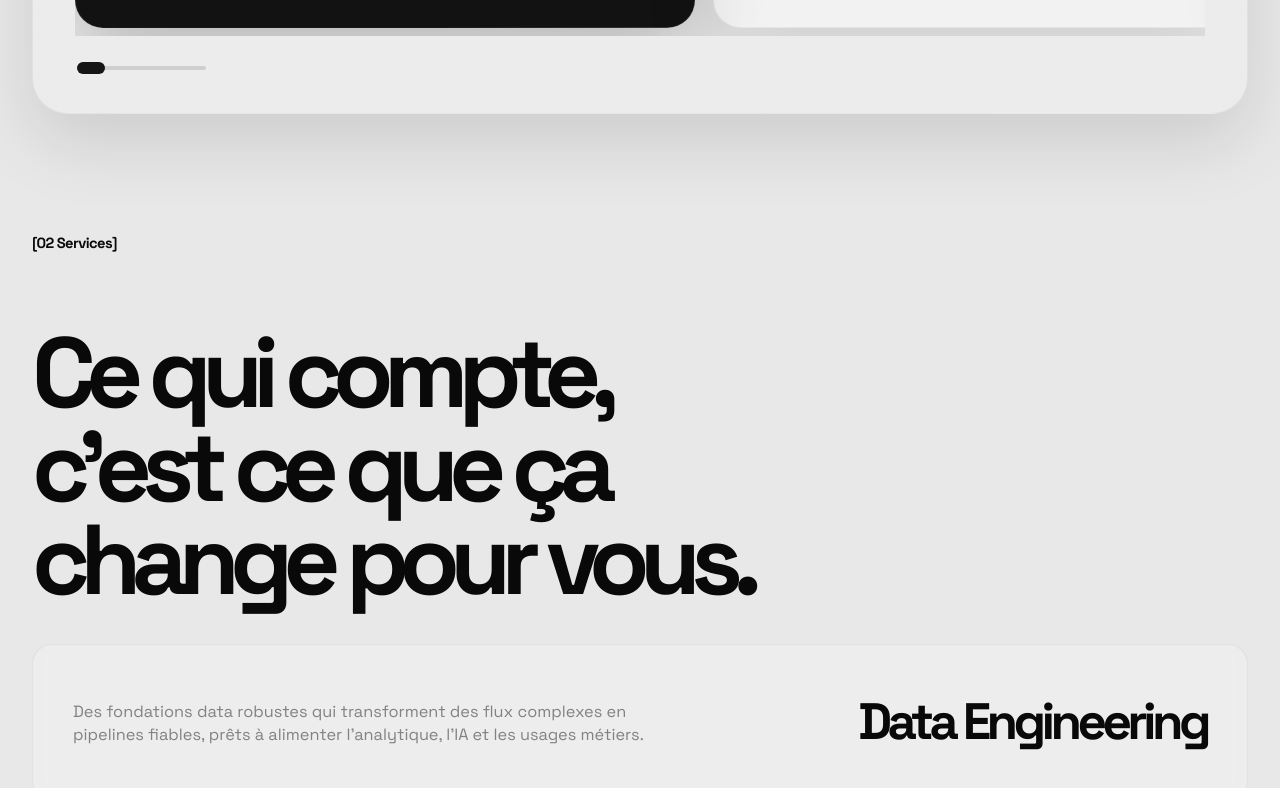
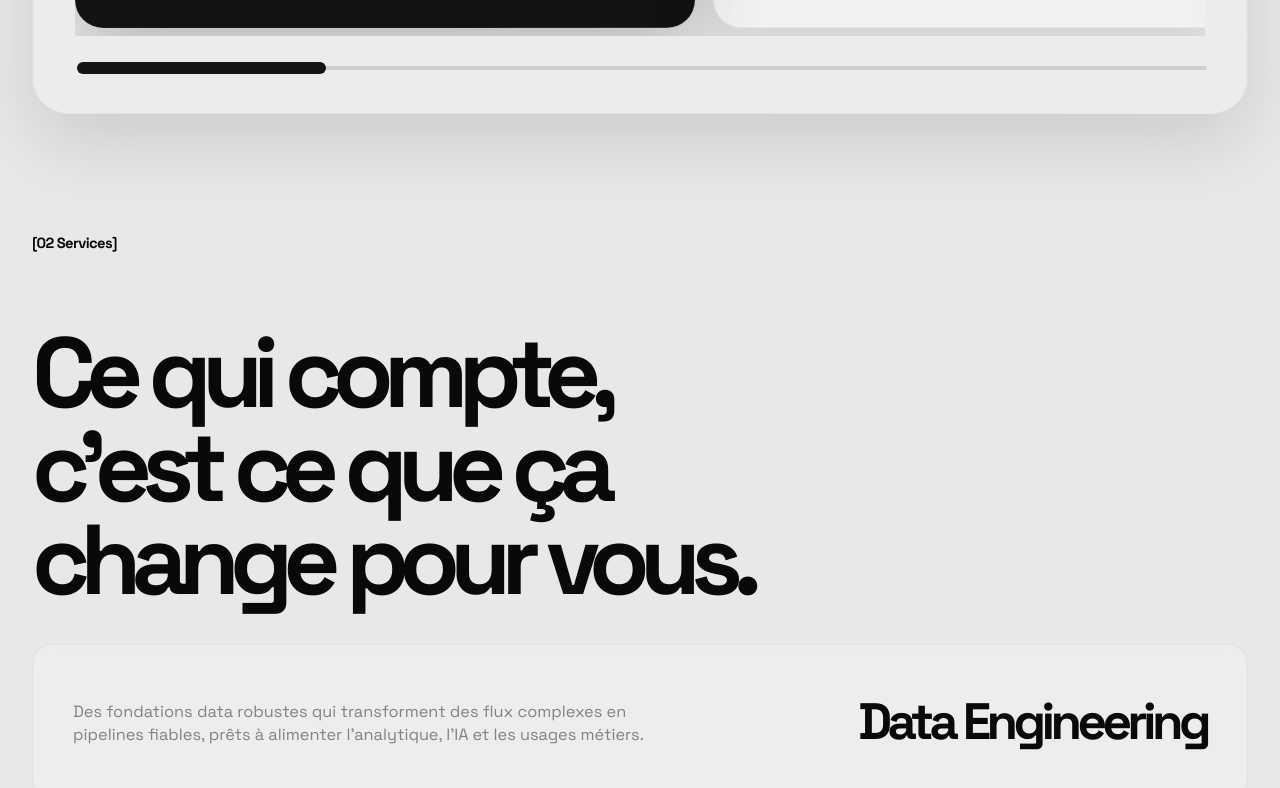
Before and after one commit to Quasarzero-labs/website-qs-lp, a website built with Vite: page index.html in a window 1280 px wide. Shown: the part 2901-3689 px from the top of the page. Built offline with nearby package versions, Linux system fonts and the light colour scheme; some packages are replaced by stand-ins of ours.

Commit message:
fix: scrollbar width and arrow/scrollbar sync

```diff
--- a/script.js
+++ b/script.js
@@ -432,6 +432,7 @@ function initCaseStudiesMotion() {
     const card = caseGrid.querySelector(".case-card");
     const step = card ? card.offsetWidth + 18 : 360;
     caseTrack.scrollLeft += dir * step;
+    syncScrollbarFromTrack();
   };
 
   syncScrollbarFromTrack();
--- a/styles.css
+++ b/styles.css
@@ -744,7 +744,7 @@ a {
 }
 
 .case-scrollbar-input {
-  flex: 1;
+  width: 100%;
   appearance: none;
   background: transparent;
 }
```
